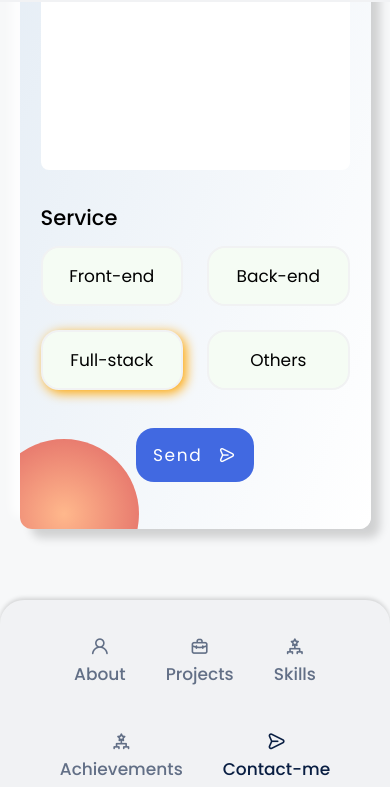
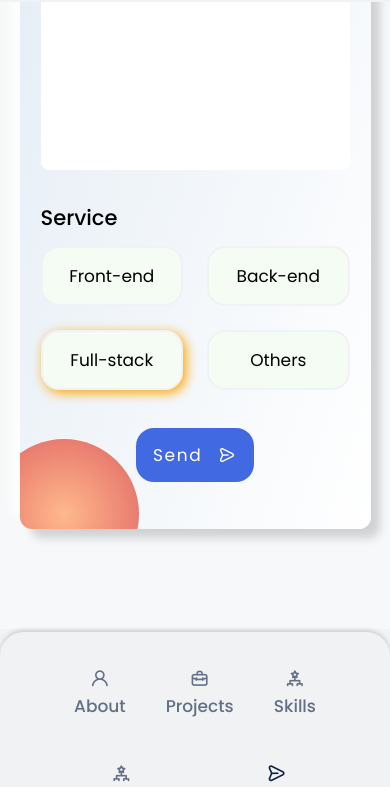
Before and after one commit to Webolove/myPortfolio, a website: page views/contact.html in a window 390 px wide. Shown: the part 842-1629 px from the top of the page. Drawn offline with nearby package versions, Linux system fonts and the light colour scheme; files that its build step writes are made by us from their sources; files whose address does not match are found by name.

Commit message:
Update nav_section.css

```diff
--- a/public/Css/nav_section.css
+++ b/public/Css/nav_section.css
@@ -87,7 +87,7 @@ ul.nav__list {
         left: 0;
         width: 100%;
         background-color: var(--text_inverse);
-        padding: 2rem 4rem;
+        padding: 2rem 18px;
         box-shadow: 0 -2px 4px rgba(0, 0, 0, 0.15);
         border-radius: 1.5rem 1.5rem;
         transition: 0.5s;
@@ -143,9 +143,9 @@ ul.nav__list {
 
 @media screen and (max-width : 390px) {
 
-    .nav__menu {
+    /* .nav__menu {
         padding: 2rem 0.25rem 4rem;
-    }
+    } */
 
     .nav__list {
         column-gap: 0;
```
